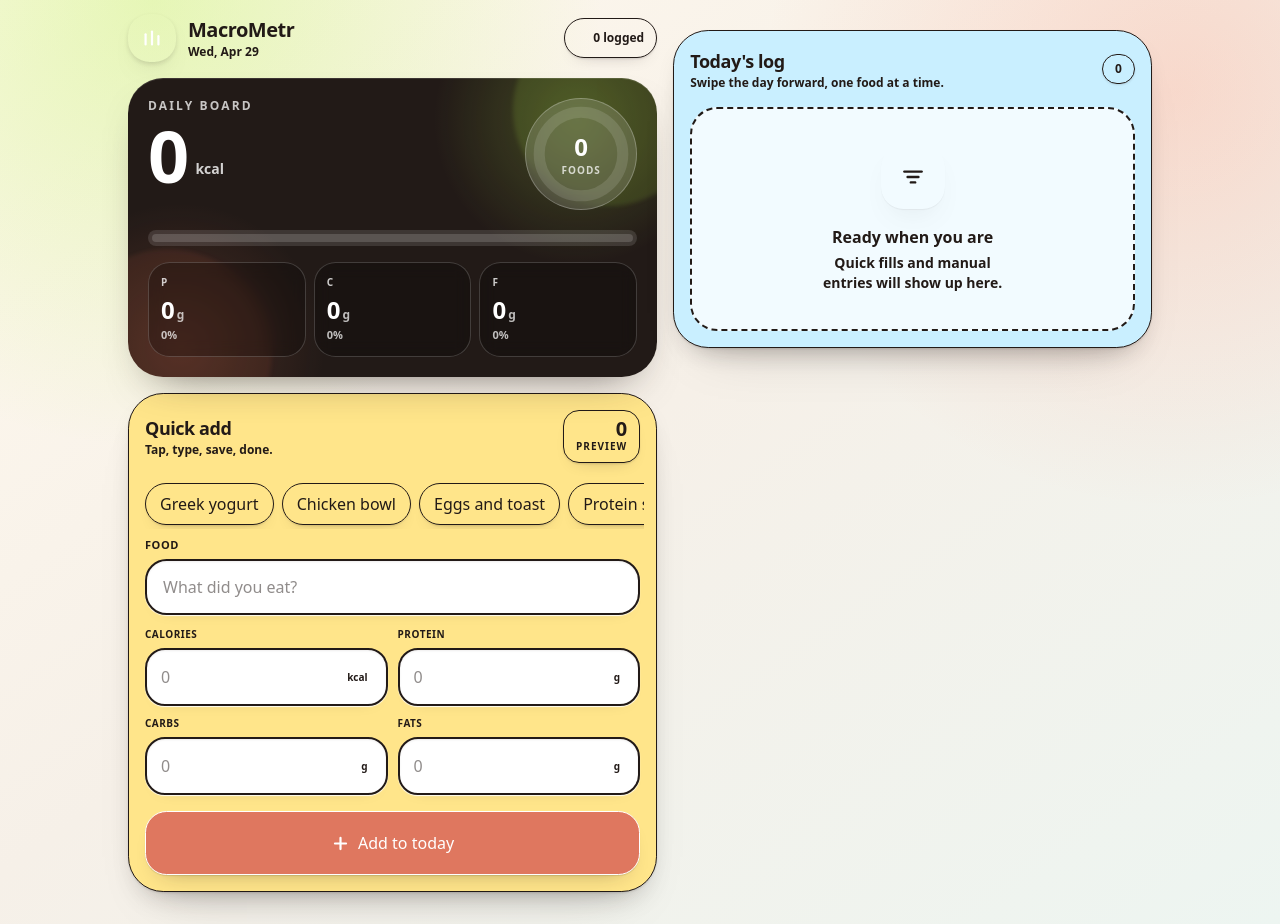
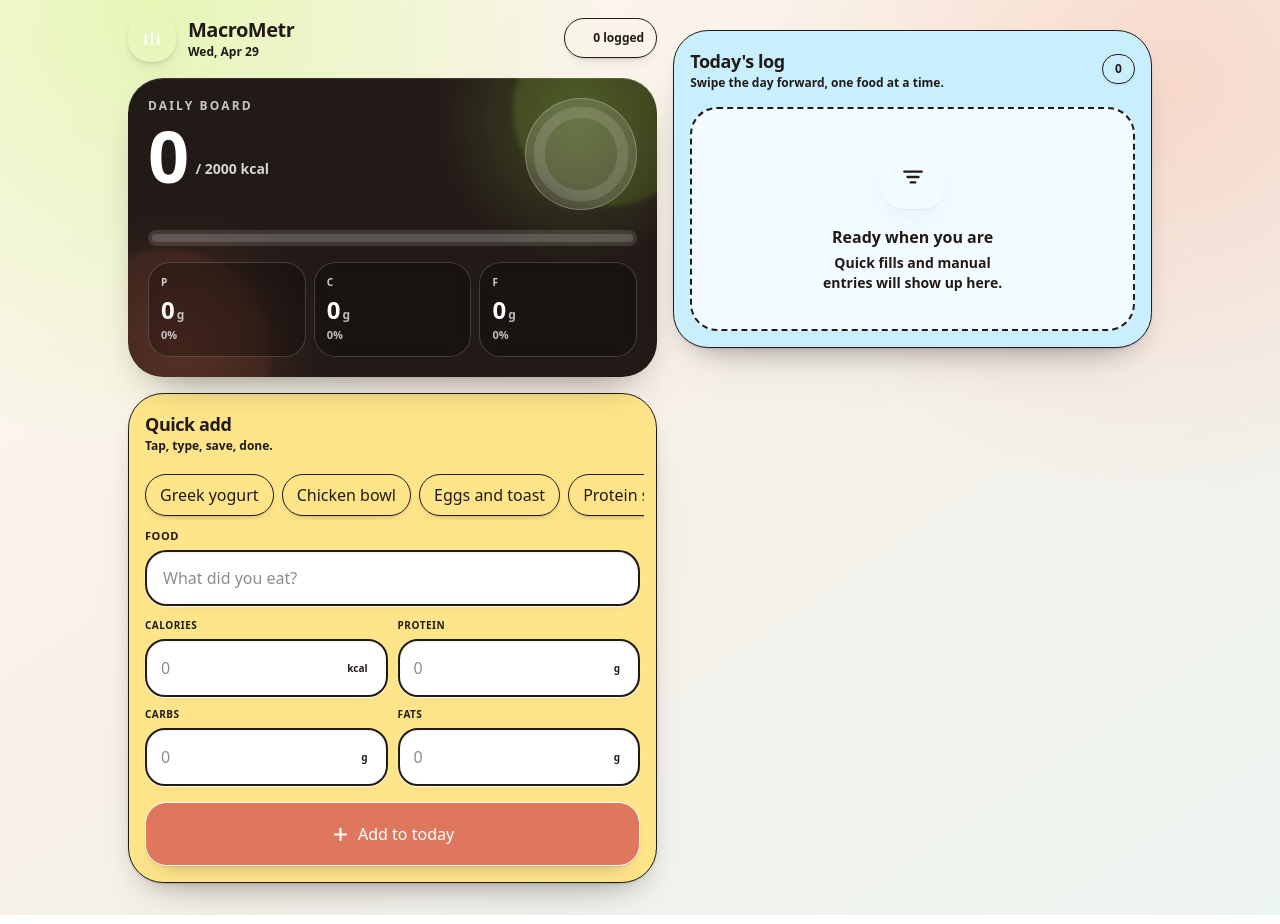
Before and after one commit to Trenthammer503/MacroMetr, a Next.js app: page / in a window 1280 px wide. Built offline with nearby package versions, Linux system fonts and the light colour scheme.

Commit message:
Refine calorie goal display and remove quick add preview

```diff
--- a/app/page.tsx
+++ b/app/page.tsx
@@ -60,6 +60,7 @@ const quickFoods: FormState[] = [
 
 const KCAL_PER_G = { protein: 4, carbs: 4, fats: 9 } as const;
 const STORAGE_PREFIX = "macrometr:entries";
+const DAILY_CALORIE_GOAL = 2000;
 
 type MacroKey = "protein" | "carbs" | "fats";
 
@@ -123,16 +124,6 @@ export default function Home() {
     [entries],
   );
 
-  const formCalories = useMemo(() => {
-    const enteredCalories = parseNum(form.calories);
-    if (enteredCalories > 0) return enteredCalories;
-    return (
-      parseNum(form.protein) * KCAL_PER_G.protein +
-      parseNum(form.carbs) * KCAL_PER_G.carbs +
-      parseNum(form.fats) * KCAL_PER_G.fats
-    );
-  }, [form]);
-
   function handleSubmit(event: React.FormEvent<HTMLFormElement>) {
     event.preventDefault();
 
@@ -161,10 +152,9 @@ export default function Home() {
       <div className="mx-auto grid w-full max-w-md gap-4 sm:max-w-5xl lg:grid-cols-[1.05fr_0.95fr] lg:items-start">
         <div className="grid gap-4">
           <Header entryCount={entries.length} />
-          <TodayCard totals={totals} count={entries.length} />
+          <TodayCard totals={totals} />
           <EntryComposer
             form={form}
-            formCalories={formCalories}
             setForm={setForm}
             onSubmit={handleSubmit}
           />
@@ -222,10 +212,8 @@ function LogoMark() {
 
 function TodayCard({
   totals,
-  count,
 }: {
   totals: { calories: number; protein: number; fats: number; carbs: number };
-  count: number;
 }) {
   const proteinKcal = totals.protein * KCAL_PER_G.protein;
   const carbsKcal = totals.carbs * KCAL_PER_G.carbs;
@@ -252,11 +240,13 @@ function TodayCard({
             <span className="text-[4.3rem] font-black leading-[0.82] tracking-tight tabular-nums sm:text-7xl">
               {Math.round(totals.calories)}
             </span>
-            <span className="pb-1.5 text-sm font-black text-white/80">kcal</span>
+            <span className="pb-1.5 text-sm font-black text-white/80">
+              / {DAILY_CALORIE_GOAL} kcal
+            </span>
           </div>
         </div>
 
-        <CalorieOrb count={count} calories={totals.calories} />
+        <CalorieOrb calories={totals.calories} goal={DAILY_CALORIE_GOAL} />
       </div>
 
       <div className="relative mt-5">
@@ -277,13 +267,17 @@ function TodayCard({
   );
 }
 
-function CalorieOrb({ count, calories }: { count: number; calories: number }) {
-  const progress = Math.min(Math.round((calories / 2400) * 100), 100);
+function CalorieOrb({ calories, goal }: { calories: number; goal: number }) {
+  const progress = Math.min(Math.round((calories / goal) * 100), 100);
   const circumference = 2 * Math.PI * 38;
   const offset = circumference - (progress / 100) * circumference;
 
   return (
-    <div className="relative grid h-28 w-28 shrink-0 place-items-center rounded-full border border-white/25 bg-white/15 backdrop-blur">
+    <div
+      aria-label={`${Math.round(calories)} of ${goal} calories`}
+      className="relative grid h-28 w-28 shrink-0 place-items-center rounded-full border border-white/25 bg-white/15 backdrop-blur"
+      role="img"
+    >
       <svg viewBox="0 0 100 100" className="absolute h-full w-full -rotate-90">
         <circle
           cx="50"
@@ -305,12 +299,6 @@ function CalorieOrb({ count, calories }: { count: number; calories: number }) {
           strokeDashoffset={offset}
         />
       </svg>
-      <div className="text-center">
-        <div className="text-2xl font-black tabular-nums">{count}</div>
-        <div className="text-[10px] font-black uppercase tracking-widest text-white/75">
-          foods
-        </div>
-      </div>
     </div>
   );
 }
@@ -376,12 +364,10 @@ function MacroStat({
 
 function EntryComposer({
   form,
-  formCalories,
   setForm,
   onSubmit,
 }: {
   form: FormState;
-  formCalories: number;
   setForm: (form: FormState) => void;
   onSubmit: (event: React.FormEvent<HTMLFormElement>) => void;
 }) {
@@ -397,14 +383,6 @@ function EntryComposer({
           <h1 className="text-lg font-black tracking-tight">Quick add</h1>
           <div className="text-xs font-bold text-[--color-muted-strong]">
             Tap, type, save, done.
-          </div>
-        </div>
-        <div className="rounded-2xl border border-[--color-outline] bg-[--color-lime-soft] px-3 py-2 text-right shadow-pop-small">
-          <div className="text-xl font-black leading-none tabular-nums">
-            {Math.round(formCalories)}
-          </div>
-          <div className="text-[10px] font-black uppercase tracking-widest text-[--color-muted-strong]">
-            preview
           </div>
         </div>
       </div>
```
